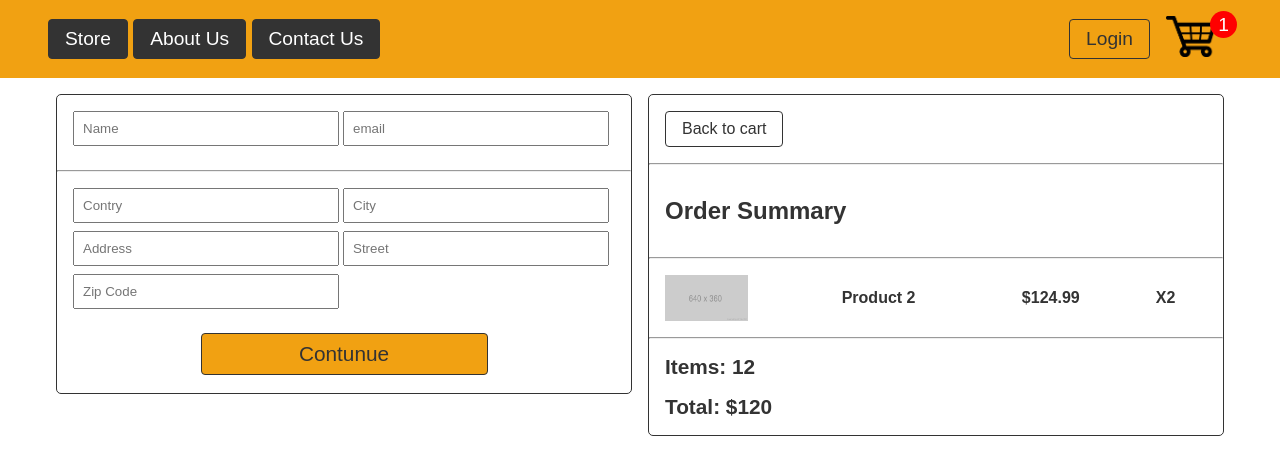
After one commit to BenAwad95/Book-stroe-by-django, a Django app: page /checkout/ in a window 1280 px wide. The commit adds this page. Shown: the top 475 px of the page. Run offline with Django 3.2, Linux system fonts and the light colour scheme.

Commit message:
finshed all UI desgin

```diff
--- /dev/null
+++ b/static/css/store/checkout.css
@@ -0,0 +1,43 @@
+.row{
+    display: grid;
+    grid-template-columns: repeat(2,1fr);
+    grid-gap: 1rem;
+}
+
+.col{
+    border: 1px solid #333;
+    border-radius: 5px;
+    height: fit-content;
+}
+
+form input[type='text'],form input[type='email']{
+    padding: 8px;
+    width: 49%;
+    margin-bottom: 0.5rem;
+}
+
+form input[type='submit']{
+    display: block;
+    margin: auto;
+    width: 50%;
+    font-size: 1.3rem;
+}
+
+.grid-4{
+    display: grid;
+    grid-template-columns: 0.5fr 1fr 0.5fr 0.5fr;
+}
+
+.item-img{
+    width: 100%;
+    overflow: hidden;
+
+}
+.item-img img{
+    width: 100%;
+}
+
+.item-info h4{
+    margin-left: 1rem;
+    font-size: 1.3rem;
+}
--- a/store/urls.py
+++ b/store/urls.py
@@ -5,4 +5,5 @@ app_name = 'store'
 urlpatterns = [
     path('', store, name="store"),
     path('cart/', cart, name="cart"),
+    path('checkout/',checkout,name="checkout")
 ]
--- a/store/views.py
+++ b/store/views.py
@@ -12,3 +12,10 @@ def cart(request):
         'page_title':'Cart'
     }
     return render(request,'store\cart.html',context)
+
+
+def checkout(request):
+    context = {
+        'page-title':'checkout'
+    }
+    return render(request,'store\checkout.html',context)
--- a/templates/partials/navbar.html
+++ b/templates/partials/navbar.html
@@ -1,9 +1,9 @@
 
 <nav id="main-nav" class="fl-row">
 <ul>
-    <li><a class= 'btn btn-dark' href="#">Page 1</a></li>
-    <li><a class= 'btn btn-dark' href="#">Page 2</a></li>
-    <li><a class= 'btn btn-dark' href="#">Page 3</a></li>
+    <li><a class= 'btn btn-dark' href="{% url 'store:store' %}">Store</a></li>
+    <li><a class= 'btn btn-dark' href="#">About Us</a></li>
+    <li><a class= 'btn btn-dark' href="#">Contact Us</a></li>
 </ul>
 <div id="cart" class="fl-row">
     <a href="admin/" class="btn btn-basic">Login</a>
--- a/templates/store/cart.html
+++ b/templates/store/cart.html
@@ -22,7 +22,7 @@
                     <h4>Items: <strong id="cart-items">12</strong></h4>
                     <h4>Total: <strong id="cart-total">$120</strong></h4>
                     <div class="btn-container">
-                        <a href="" class="btn-sec btn">Checkout</a>
+                        <a href="{% url 'store:checkout' %}" class="btn-sec btn">Checkout</a>
                     </div>
                 </div>
             </div>
--- /dev/null
+++ b/templates/store/checkout.html
@@ -0,0 +1,65 @@
+{% extends 'base.html' %}
+
+{% block title %}
+{{page_title|title}}
+{% endblock title %}
+
+{% block css %}
+{% load static %}
+<link rel="stylesheet" href="{% static 'css\store\checkout.css' %}">
+{% endblock css %}
+
+{% block content %}
+    <div id="checkout-container">
+        <div class="container p-1">
+            <div class="row">
+                <div class="col">
+                    <form action="">
+                        <div id="user-info" class="p-1">
+                            <input  placeholder="Name" name='name' type="text">
+                            <input  placeholder="email" type="email" name="email">
+                        </div>
+                        <hr>
+                        <div id="shipping-info" class="p-1">
+                            <input type="text"  name="Contry" placeholder="Contry">
+                            <input type="text"  name="city" placeholder="City">
+                            <input type="text"  name="address" placeholder="Address">
+                            <input type="text"  name="street" placeholder="Street">
+                            <input type="text"  name="zipCode" placeholder="Zip Code">
+                        </div>
+                        <input type="submit" class="btn btn-primary" value="Contunue">
+                    </form>
+                    <br>
+                    <div class="payment-method p-1 hidden">
+                        <a href="#" class="btn btn-sec">Payment Methods</a>
+                    </div>
+                </div>
+                <div class="col">
+                    <div class="p-1"><a href="{% url 'store:cart' %}" class="btn btn-basic">Back to cart</a></div>
+                    <hr>
+                    <h2 class="p-1">Order Summary</h2>
+                    <hr>
+                    <div class="grid-4">
+                        <div class="item-img fl-row p-1">
+                            <img src="{% static 'media\2+placeholder.png' %}" alt="product-img">
+                        </div>
+                        <div class="item-name fl-row">
+                            <h4>Product 2</h4>
+                        </div>
+                        <div class="item-price fl-row">
+                            <h4>$124.99</h4>
+                        </div>
+                        <div class="item-quantity fl-row">
+                            <h4>X2</h4>
+                        </div>
+                    </div>
+                    <hr>
+                    <div class="item-info">
+                        <h4>Items: <strong id="cart-items">12</strong></h4>
+                        <h4>Total: <strong id="cart-total">$120</strong></h4>
+                    </div>
+                </div>
+            </div>
+        </div>
+    </div>
+{% endblock content %}
```
